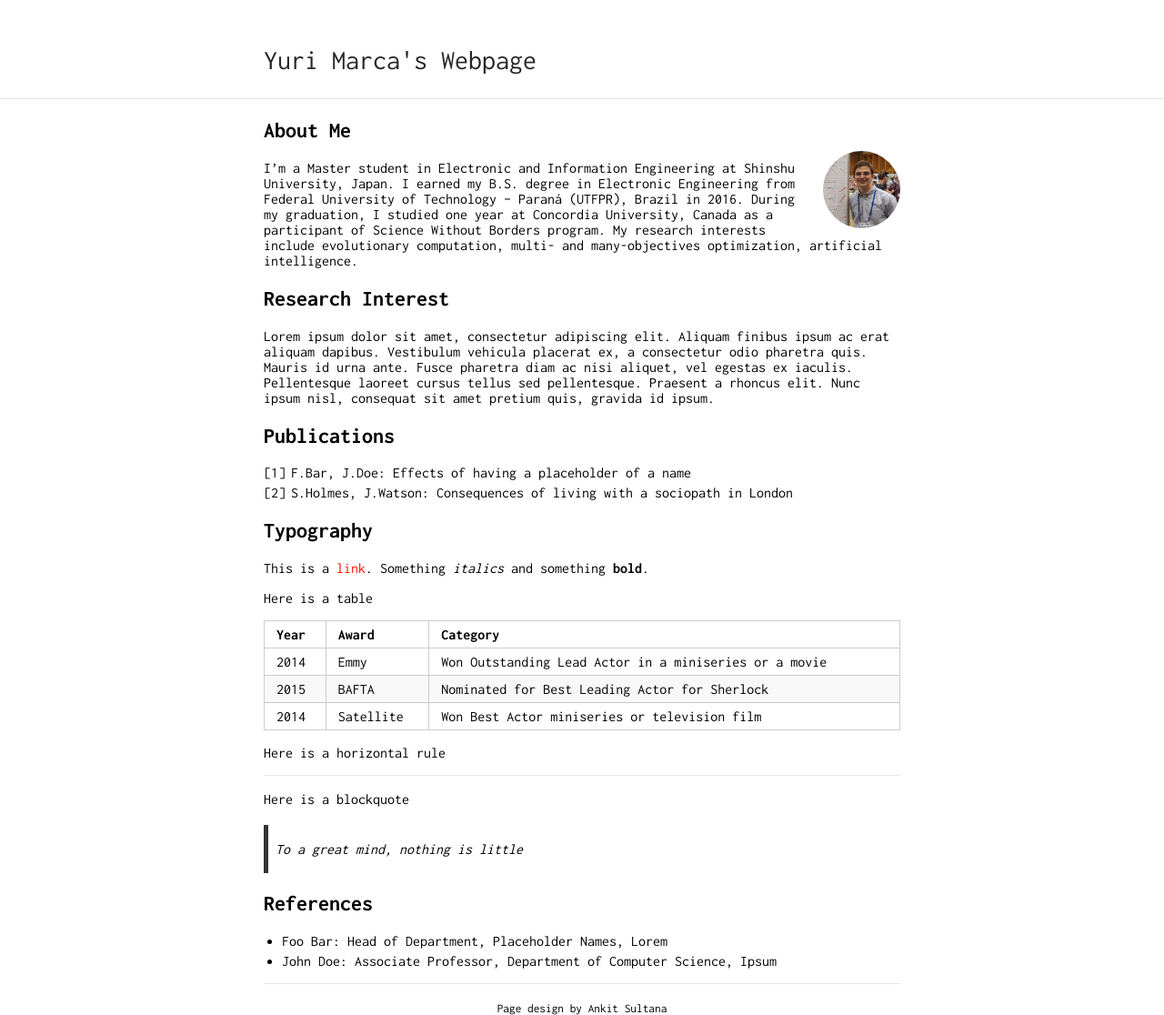
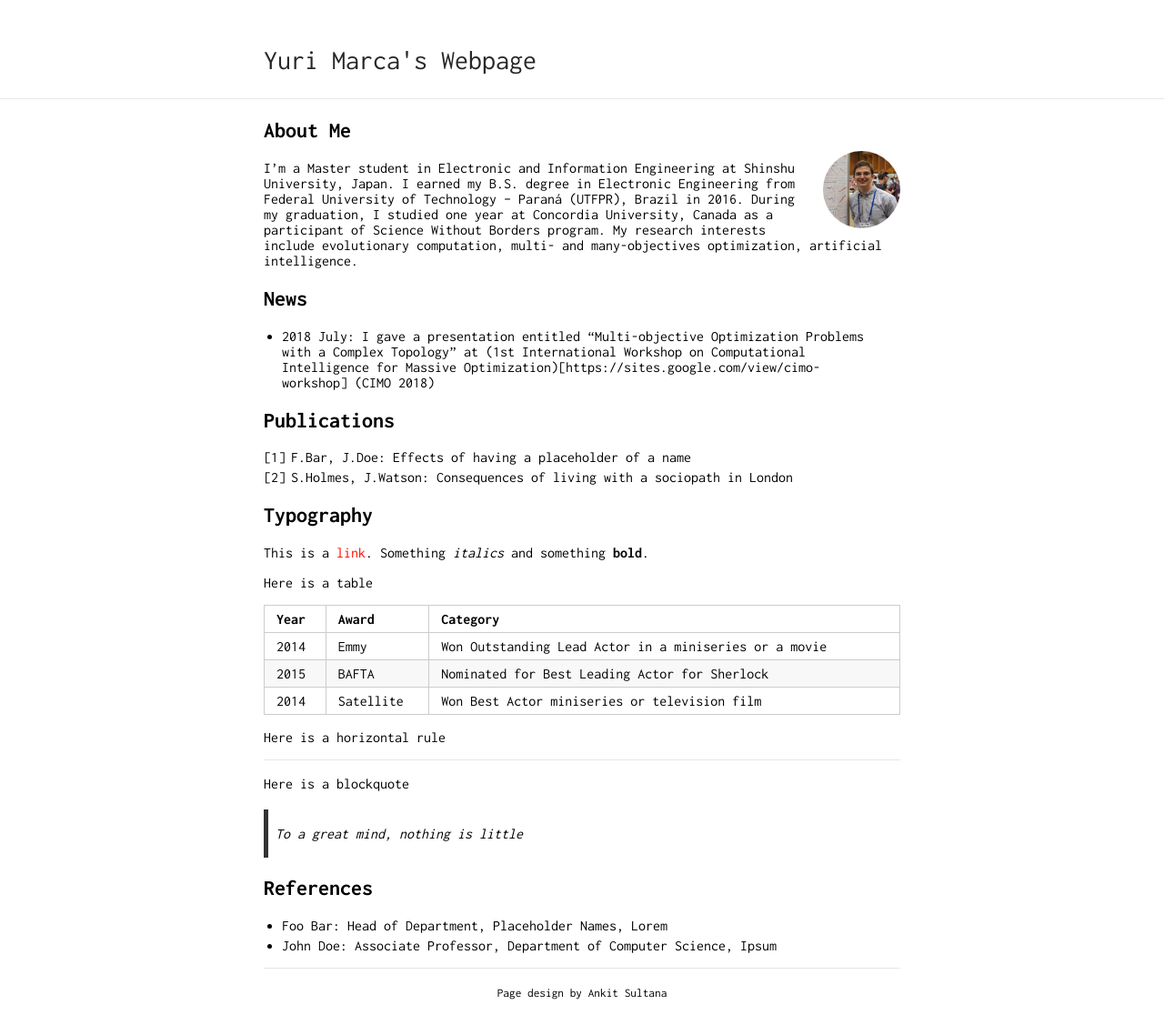
Before and after one commit to yurimarca/yurimarca.github.io, a Jekyll site: the page built from index.md, in a window 1280 px wide. Shown: the whole page at 91% size. Built offline with Jekyll 4.4.1, drawn with Linux system fonts in a browser that asks for light colours.

Commit message:
updating index: news cimo

```diff
--- a/index.md
+++ b/index.md
@@ -9,9 +9,9 @@ title: Yuri Marca's Webpage
 
 I'm a Master student in Electronic and Information Engineering at Shinshu University, Japan. I earned my B.S. degree in Electronic Engineering from Federal University of Technology – Paraná (UTFPR), Brazil in 2016. During my graduation, I studied one year at Concordia University, Canada as a participant of Science Without Borders program. My research interests include evolutionary computation, multi- and many-objectives optimization, artificial intelligence.
 
-## Research Interest
+## News
 
-Lorem ipsum dolor sit amet, consectetur adipiscing elit. Aliquam finibus ipsum ac erat aliquam dapibus. Vestibulum vehicula placerat ex, a consectetur odio pharetra quis. Mauris id urna ante. Fusce pharetra diam ac nisi aliquet, vel egestas ex iaculis. Pellentesque laoreet cursus tellus sed pellentesque. Praesent a rhoncus elit. Nunc ipsum nisl, consequat sit amet pretium quis, gravida id ipsum.
+* 2018 July: I gave a presentation entitled "Multi-objective Optimization Problems with a Complex Topology" at (1st International Workshop on Computational Intelligence for Massive Optimization)[https://sites.google.com/view/cimo-workshop] (CIMO 2018)
 
 ## Publications
 
```
